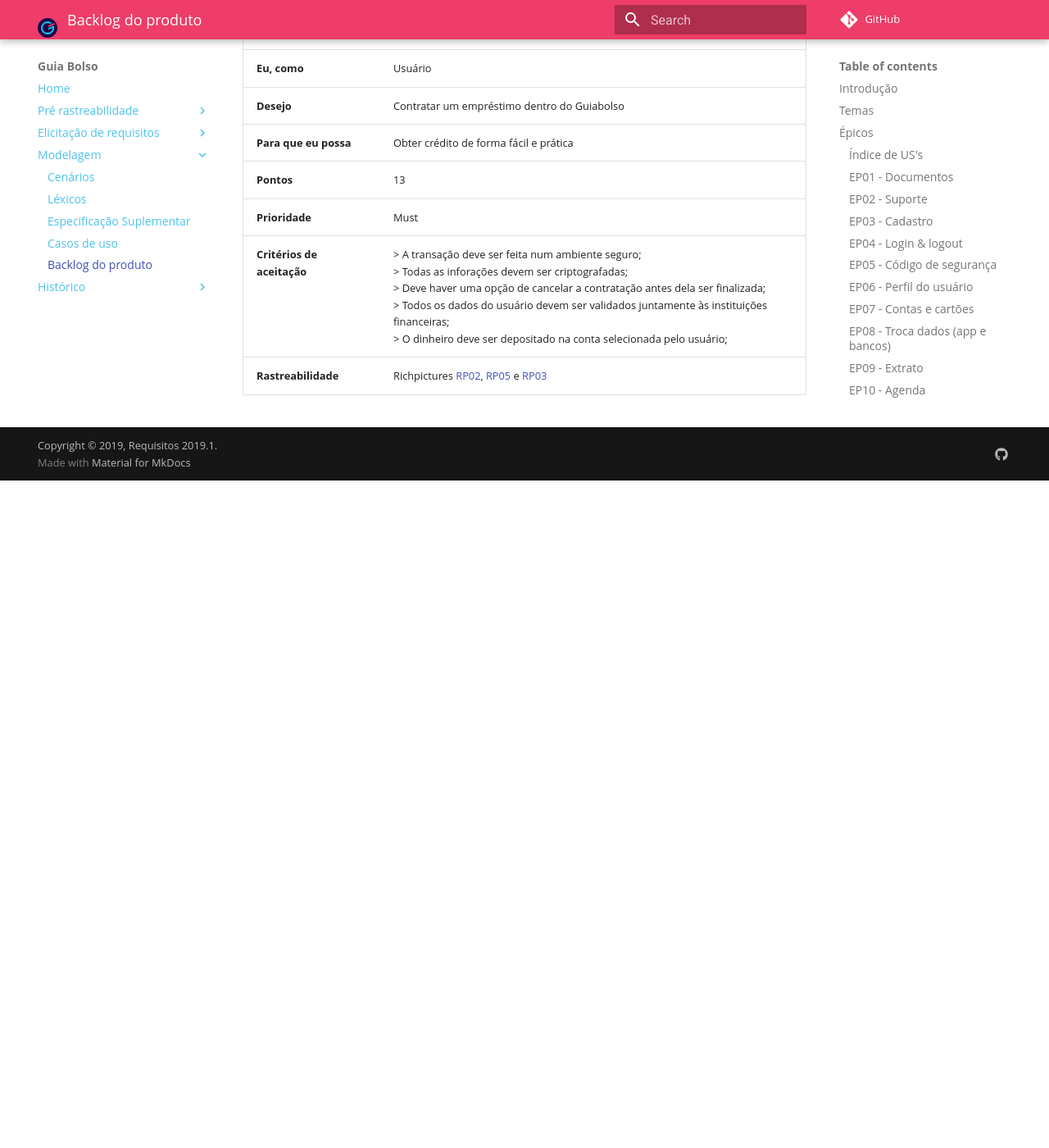
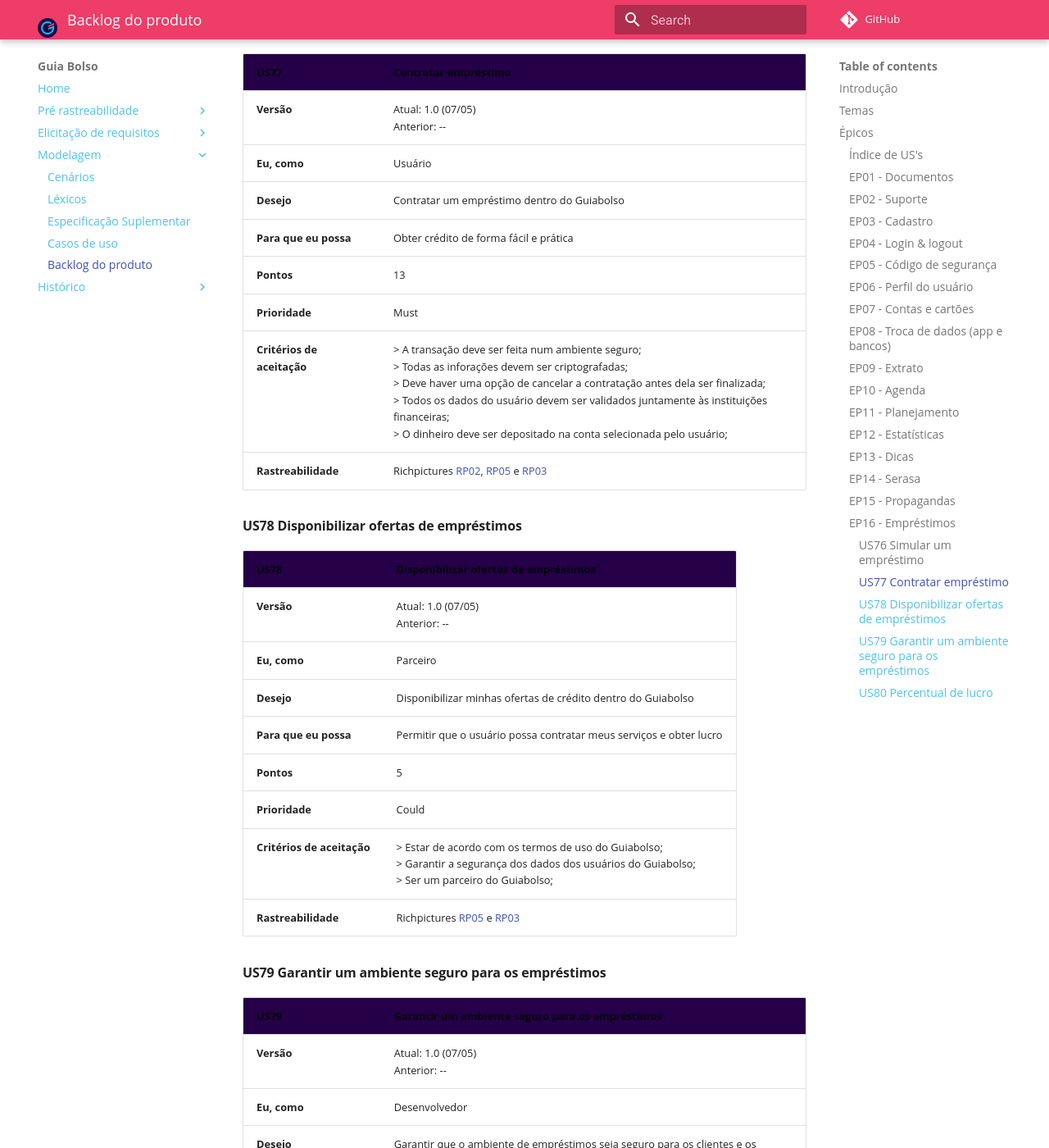
Before and after one commit to fga-disciplinas/2019.1-Guia-Bolso, an MkDocs documentation site: the page built from docs/modelagem/backlog.md, in a window 1280 px wide and 1400 px high, scrolled down 3278 px. Shown: the whole window at 82% size. Built offline with MkDocs 1.6.1 and Material for MkDocs 9.7.7, drawn with Linux system fonts in a browser that asks for light colours; comment, search, counter and statistics services are not loaded; old or Windows-style settings are respelled for this version of MkDocs; before the commit the page ends 3864 px from its top, so only the background shows below that; some of the changed text lies outside the part shown.

Commit message:
Adicionando US's de Empréstimo

```diff
--- a/docs/modelagem/backlog.md
+++ b/docs/modelagem/backlog.md
@@ -10,7 +10,7 @@
 |--|--|--|
 | T1 - Informações | Envolve documentações e ajudas dentro do próprio app | > [Documentos](#ep01-documentos); <br><br> > [Suporte](#ep02-suporte) |
 | T2 - Cadastro & Autenticação | Engloba toda a parte de cadastro, login, <br> logout e chaves de acesso | > [Cadastro](#ep03-cadastro); <br><br> > [Login & logout](#ep04-login-logout); <br><br> > [Código de segurança](#ep05-codigo-de-seguranca);<br><br> >[Perfil do usuário](#ep06-perfil-do-usuario); |
-| T3 - Comunicação | Engloba toda a parte relacionada à comunicação externa <br> do aplicativo com bancos e instituições financeiras (dados e/ou informações sigilosas). | > [Contas e cartões](#ep07-contas-e-cartoes); <br><br> > [Troca dados (app e bancos)](#ep08-troca-dados-app-e-bancos); |
+| T3 - Comunicação | Engloba toda a parte relacionada à comunicação externa <br> do aplicativo com bancos e instituições financeiras (dados e/ou informações sigilosas). | > [Contas e cartões](#ep07-contas-e-cartoes); <br><br> > [Troca de dados (app e bancos)](#ep08-troca-dados-app-e-bancos); |
 | T4 - Controle financeiro | Engloba toda as funções do app relacionadas ao controle <br>financeiro dentro do app (o core da aplicação). | > [Extrato](#ep09-extrato); <br><br>  > [Agenda](#ep10-agenda); <br><br> > [Planejamento](#ep11-planejamento); <br><br> > [Estatísticas](#ep12-estatisticas); |
 | T5 - Informações externas | Parte relacionada com tudo que o app use de fontes externas, <br> por exemplo os cards da aba guia, a avaliação de crédito, o radar cpf dentre outros. | > [Dicas](#ep13-dicas);<br><br> > [Serasa](#ep14-serasa); |
 | T6 - Lucros | Parte relacionada aos lucros obtidos pelo app | > [Propagandas](#ep15-propagandas);<br><br> > [Empréstimos](#ep16-emprestimos); |
@@ -21,8 +21,13 @@
 
 | Tema | Épico | ID & Nome |
 |--|--|--|
-| T6 - Lucros | [Propagandas](#ep15-propagandas) | [US76 Simular um empréstimo](#us76-simular-um-emprestimo) |
-| T6 - Lucros | [Propagandas](#ep15-propagandas) | [US77 Contratar empréstimo ](#us77-contratar-emprestimo) |
+| T6 - Lucros | [EP16 - Propagandas](#ep16-emprestimos) | [US76 Simular um empréstimo](#us76-simular-um-emprestimo) |
+| T6 - Lucros | [EP16 - Propagandas](#ep16-emprestimos) | [US77 Contratar empréstimo ](#us77-contratar-emprestimo) |
+| T6 - Lucros | [EP16 - Propagandas](#ep16-emprestimos) | [US78 Disponibilizar ofertas de empréstimos ](#us78-disponibilizar-ofertas-de-emprestimos) |
+| T6 - Lucros | [EP16 - Propagandas](#ep16-emprestimos) | [US79 Garantir um ambiente seguro para os empréstimos ](#us79-garantir-um-ambiente-seguro-para-os-emprestimos) |
+| T6 - Lucros | [EP16 - Propagandas](#ep16-emprestimos) | [US80 Percentual de lucro ](#us80-percentual-de-lucro) |
+
+
 
 ### EP01 -  Documentos
 
@@ -38,7 +43,7 @@
 
 ### EP07 -  Contas e cartões
 
-### EP08 -  Troca dados (app e bancos)
+### EP08 -  Troca de dados (app e bancos)
 
 ### EP09 -  Extrato
 
@@ -81,3 +86,45 @@
 | **Prioridade** | Must |
 | **Critérios de aceitação** | > A transação deve ser feita num ambiente seguro; <br> > Todas as inforações devem ser criptografadas; <br> > Deve haver uma opção de cancelar a contratação antes dela ser finalizada; <br> > Todos os dados do usuário devem ser validados juntamente às instituições financeiras; <br> > O dinheiro deve ser depositado na conta selecionada pelo usuário; |
 | **Rastreabilidade** | Richpictures [RP02](../../pre-rastreabilidade/richpicture/#rp02-usabilidade), [RP05](../../pre-rastreabilidade/richpicture/#rp05-emprestimo) e [RP03](../../pre-rastreabilidade/richpicture/#rp03-preocupacoes-do-usuario) |
+
+
+#### US78 Disponibilizar ofertas de empréstimos
+
+| **US78** | **Disponibilizar ofertas de empréstimos**|
+|--|--|
+| **Versão**| Atual: 1.0 (07/05) <br> Anterior: --|
+| **Eu, como** | Parceiro |
+| **Desejo** | Disponibilizar minhas ofertas de crédito dentro do Guiabolso |
+| **Para que eu possa** | Permitir que o usuário possa contratar meus serviços e obter lucro |
+| **Pontos** | 5 |
+| **Prioridade** | Could |
+| **Critérios de aceitação** | > Estar de acordo com os termos de uso do Guiabolso; <br> > Garantir a segurança dos dados dos usuários do Guiabolso; <br> > Ser um parceiro do Guiabolso; <br>  |
+| **Rastreabilidade** | Richpictures [RP05](../../pre-rastreabilidade/richpicture/#rp05-emprestimo) e [RP03](../../pre-rastreabilidade/richpicture/#rp03-preocupacoes-do-usuario) |
+
+#### US79 Garantir um ambiente seguro para os empréstimos
+
+| **US79** | **Garantir um ambiente seguro para os empréstimos**|
+|--|--|
+| **Versão**| Atual: 1.0 (07/05) <br> Anterior: --|
+| **Eu, como** | Desenvolvedor |
+| **Desejo** | Garantir que o ambiente de empréstimos seja seguro para os clientes e os anunciantes|
+| **Para que eu possa** | Dar mais segurança às partes envolvidas |
+| **Pontos** | 13 |
+| **Prioridade** | Must |
+| **Critérios de aceitação** | > O ambiente deve ser criptografado; <br> > As informações não devem ser armazenadas por terceitos; |
+| **Rastreabilidade** | Richpictures [RP05](../../pre-rastreabilidade/richpicture/#rp05-emprestimo) e [RP03](../../pre-rastreabilidade/richpicture/#rp03-preocupacoes-do-usuario) |
+
+
+#### US80 Percentual de lucro
+
+
+| **US80** | **Percentual de lucro**|
+|--|--|
+| **Versão**| Atual: 1.0 (07/05) <br> Anterior: --|
+| **Eu, como** | Investidor |
+| **Desejo** | Ter um percentual de lucro dos empréstimos realizados dentro da aplicação |
+| **Para que eu possa** | Obter o retorno do meu investimento e lucro |
+| **Pontos** | 1 |
+| **Prioridade** | Must |
+| **Critérios de aceitação** | > Somente os investidores e desenvolvedores recebem esse valor; <br> > Os percentuais não devem ser altos para não encarecer o valor dos empréstimos; |
+| **Rastreabilidade** | Richpictures [RP04](../../pre-rastreabilidade/richpicture/#rp04-financas-do-app) |
```
